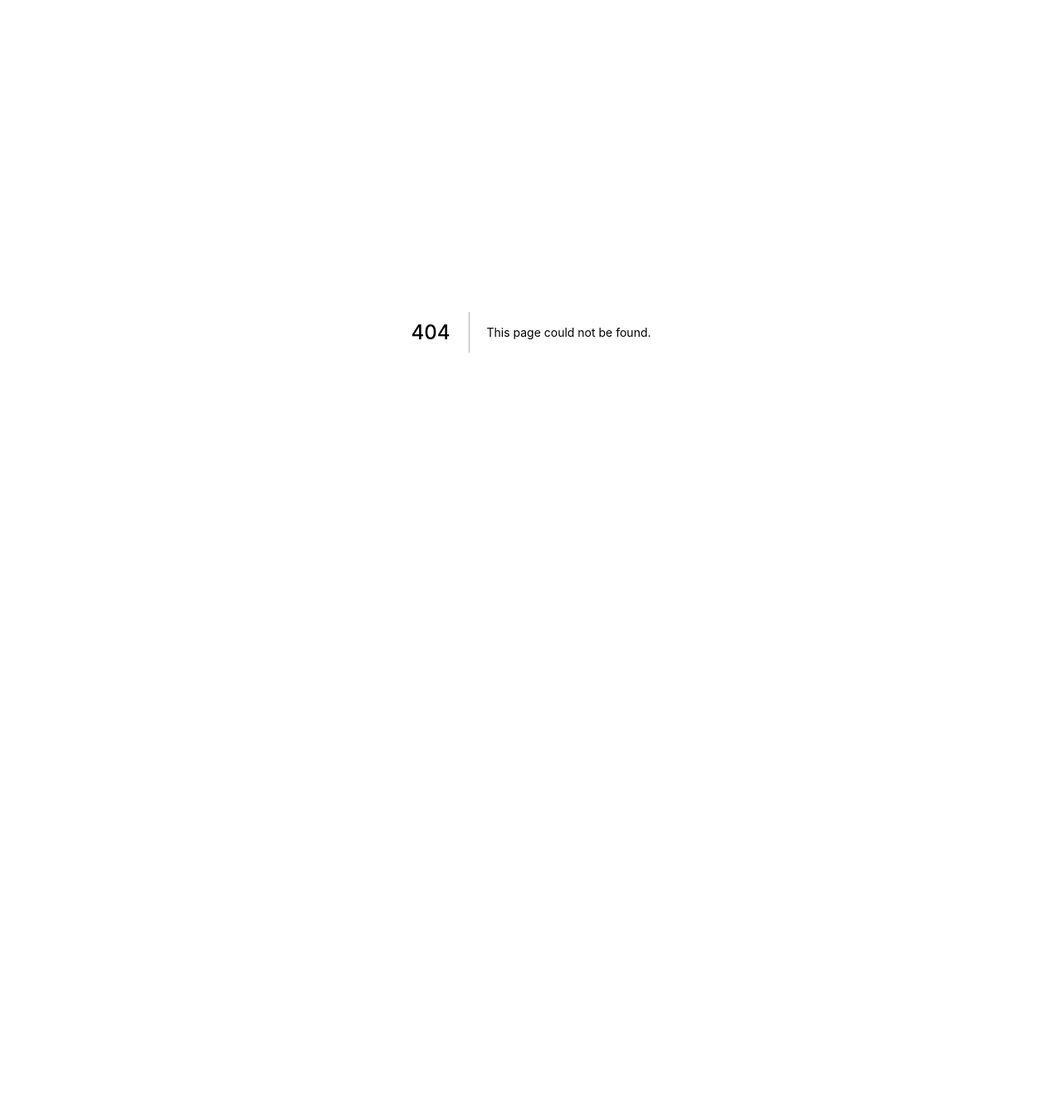
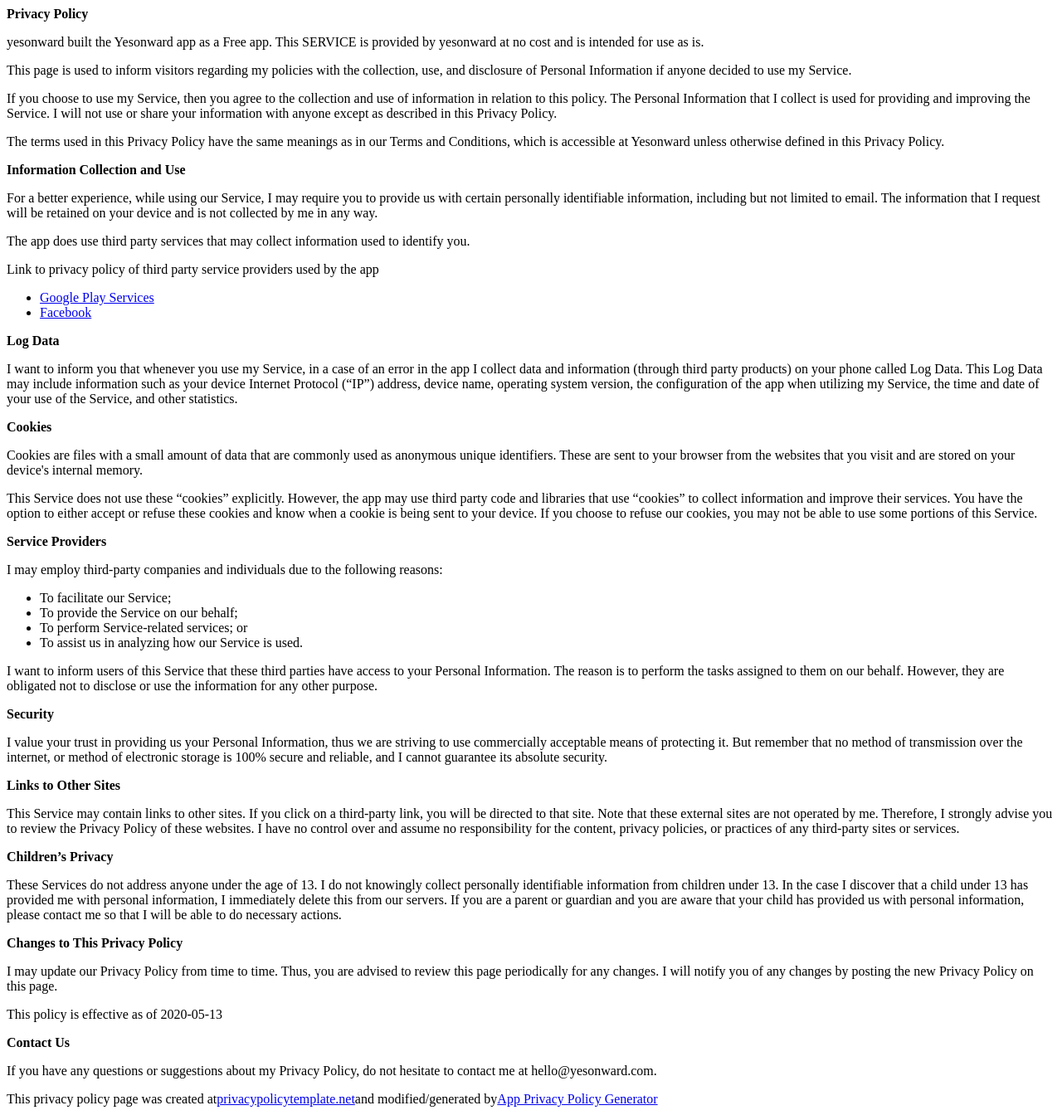
Before and after one commit to fly1030/referral_hub, a Next.js app: page /privacy in a window 1280 px wide. Before the commit this address had no page. Shown: the whole page at 83% size. Before the commit the page ends 800 px from the top, so only its background shows below. Built offline with nearby package versions, Linux system fonts and the light colour scheme.

Commit message:
add privacy page

```diff
--- /dev/null
+++ b/pages/privacy.tsx
@@ -0,0 +1,115 @@
+function privacy() {
+    return (
+    <div>
+        <strong>Privacy Policy</strong> <p>
+              yesonward built the Yesonward app as
+              a Free app. This SERVICE is provided by
+              yesonward at no cost and is intended for use as
+              is.
+            </p> <p>
+              This page is used to inform visitors regarding my
+              policies with the collection, use, and disclosure of Personal
+              Information if anyone decided to use my Service.
+            </p> <p>
+              If you choose to use my Service, then you agree to
+              the collection and use of information in relation to this
+              policy. The Personal Information that I collect is
+              used for providing and improving the Service. I will not use or share your information with
+              anyone except as described in this Privacy Policy.
+            </p> <p>
+              The terms used in this Privacy Policy have the same meanings
+              as in our Terms and Conditions, which is accessible at
+              Yesonward unless otherwise defined in this Privacy Policy.
+            </p> <p><strong>Information Collection and Use</strong></p> <p>
+              For a better experience, while using our Service, I
+              may require you to provide us with certain personally
+              identifiable information, including but not limited to email. The information that
+              I request will be retained on your device and is not collected by me in any way.
+            </p> <div><p>
+                The app does use third party services that may collect
+                information used to identify you.
+              </p> <p>
+                Link to privacy policy of third party service providers used
+                by the app
+              </p>
+              <ul>
+                  <li><a href="https://www.google.com/policies/privacy/" target="_blank">Google Play Services</a></li>
+                  <li><a href="https://www.facebook.com/about/privacy/update/printable" target="_blank">Facebook</a></li>
+                  </ul>
+                </div> <p><strong>Log Data</strong></p> <p>
+              I want to inform you that whenever you
+              use my Service, in a case of an error in the app
+              I collect data and information (through third party
+              products) on your phone called Log Data. This Log Data may
+              include information such as your device Internet Protocol
+              (“IP”) address, device name, operating system version, the
+              configuration of the app when utilizing my Service,
+              the time and date of your use of the Service, and other
+              statistics.
+            </p> <p><strong>Cookies</strong></p> <p>
+              Cookies are files with a small amount of data that are
+              commonly used as anonymous unique identifiers. These are sent
+              to your browser from the websites that you visit and are
+              stored on your device's internal memory.
+            </p> <p>
+              This Service does not use these “cookies” explicitly. However,
+              the app may use third party code and libraries that use
+              “cookies” to collect information and improve their services.
+              You have the option to either accept or refuse these cookies
+              and know when a cookie is being sent to your device. If you
+              choose to refuse our cookies, you may not be able to use some
+              portions of this Service.
+            </p> <p><strong>Service Providers</strong></p> <p>
+              I may employ third-party companies and
+              individuals due to the following reasons:
+            </p> <ul><li>To facilitate our Service;</li> <li>To provide the Service on our behalf;</li> <li>To perform Service-related services; or</li> <li>To assist us in analyzing how our Service is used.</li></ul> <p>
+              I want to inform users of this Service
+              that these third parties have access to your Personal
+              Information. The reason is to perform the tasks assigned to
+              them on our behalf. However, they are obligated not to
+              disclose or use the information for any other purpose.
+            </p> <p><strong>Security</strong></p> <p>
+              I value your trust in providing us your
+              Personal Information, thus we are striving to use commercially
+              acceptable means of protecting it. But remember that no method
+              of transmission over the internet, or method of electronic
+              storage is 100% secure and reliable, and I cannot
+              guarantee its absolute security.
+            </p> <p><strong>Links to Other Sites</strong></p> <p>
+              This Service may contain links to other sites. If you click on
+              a third-party link, you will be directed to that site. Note
+              that these external sites are not operated by me.
+              Therefore, I strongly advise you to review the
+              Privacy Policy of these websites. I have
+              no control over and assume no responsibility for the content,
+              privacy policies, or practices of any third-party sites or
+              services.
+            </p> <p><strong>Children’s Privacy</strong></p> <p>
+              These Services do not address anyone under the age of 13.
+              I do not knowingly collect personally
+              identifiable information from children under 13. In the case
+              I discover that a child under 13 has provided
+              me with personal information, I immediately
+              delete this from our servers. If you are a parent or guardian
+              and you are aware that your child has provided us with
+              personal information, please contact me so that
+              I will be able to do necessary actions.
+            </p> <p><strong>Changes to This Privacy Policy</strong></p> <p>
+              I may update our Privacy Policy from
+              time to time. Thus, you are advised to review this page
+              periodically for any changes. I will
+              notify you of any changes by posting the new Privacy Policy on
+              this page.
+            </p> <p>This policy is effective as of 2020-05-13</p> <p><strong>Contact Us</strong></p> <p>
+              If you have any questions or suggestions about my
+              Privacy Policy, do not hesitate to contact me at hello@yesonward.com.
+            </p> <p>
+              This privacy policy page was created at
+              <a href="https://privacypolicytemplate.net" target="_blank">privacypolicytemplate.net</a>
+              and modified/generated by
+              <a href="https://app-privacy-policy-generator.firebaseapp.com/" target="_blank">App Privacy Policy Generator</a></p>
+    </div>
+    )
+}
+
+export default privacy
--- a/pages/status.tsx
+++ b/pages/status.tsx
@@ -141,14 +141,14 @@
 
 function actionButton(item: Company, referredCases: Array<{ [key: string]: any }>, onReferClick: (item: Company) => void, onShowStatusClick: () => void) {
 	let actionButton = (
-		<Button type="primary" onClick={() => onReferClick(item)}>
+		<Button type="primary" onClick={() => onReferClick(item)} style={{marginTop: 4}}>
 			Refer me
 		</Button>
 	)
 	referredCases.forEach((row) => {
 		if (row.company === item.name) {
 			actionButton = (
-				<Button type="primary" onClick={() => onShowStatusClick()}>
+				<Button type="primary" onClick={() => onShowStatusClick()} style={{marginTop: 4}}>
 					Show Status
 				</Button>
 			)
```
Also changed, not shown: components/login.tsx (+10 -8 lines).
